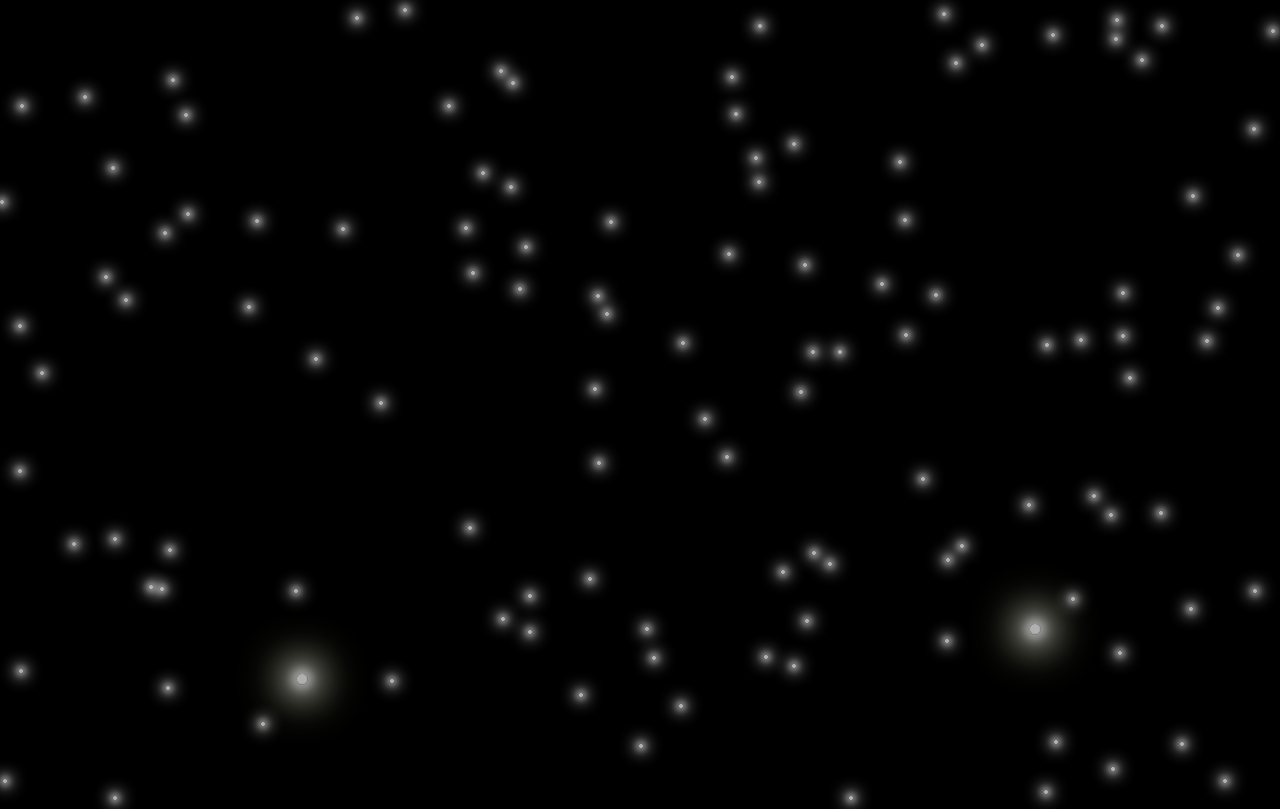
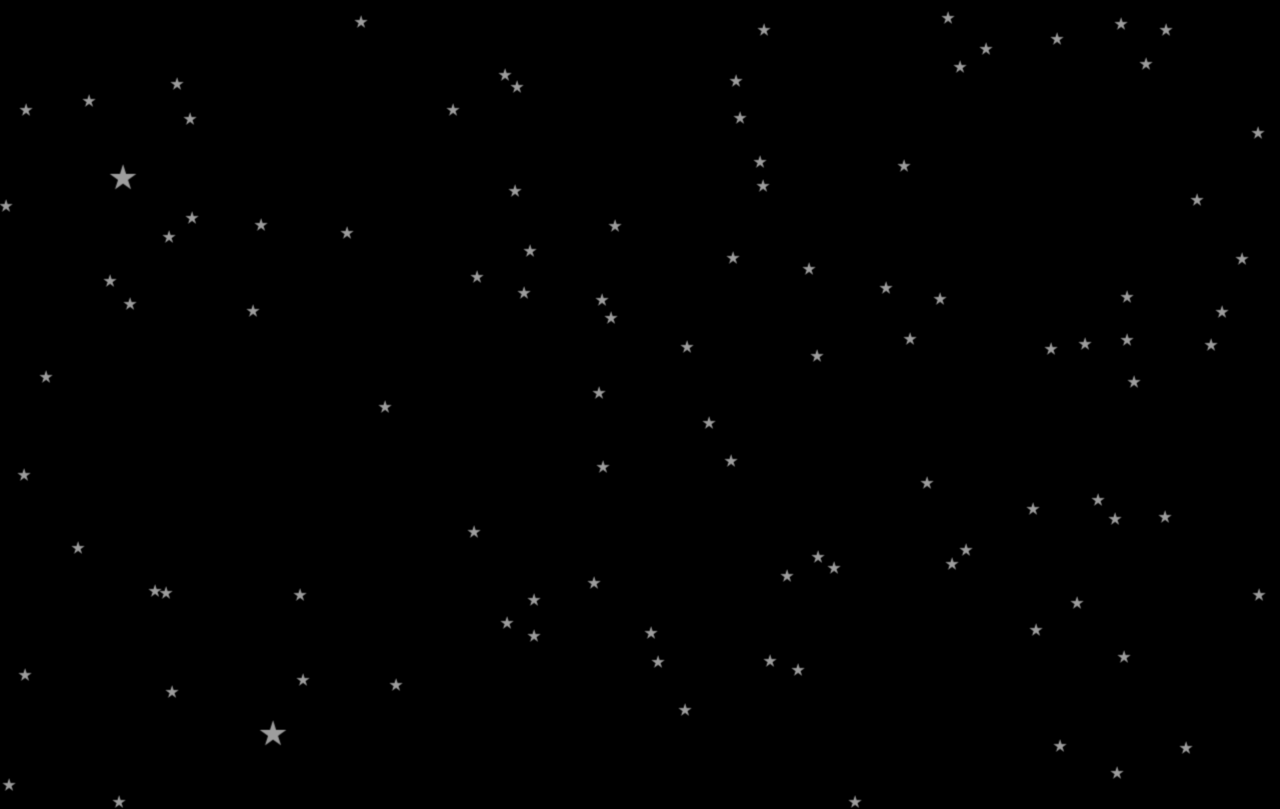
Before and after one commit to A7Spy/S-star-map-E4-FTOAO, a plain HTML site: page index.html in a window 1280 px wide. Drawn offline with Linux system fonts and the light colour scheme.

Commit message:
index.html(E4)

```diff
--- a/index.html
+++ b/index.html
@@ -10,31 +10,39 @@
       overflow: hidden;
     }
 
+    /* شكل نجم بخمس زوايا */
     .star {
       position: absolute;
-      width: 4px;
-      height: 4px;
-      background: radial-gradient(circle, white 60%, rgba(255,255,255,0) 100%);
-      border-radius: 50%;
-      box-shadow:
-        0 0 6px 2px rgba(255,255,255,0.9),
-        0 0 12px 6px rgba(255,255,255,0.5);
+      width: 12px;
+      height: 12px;
+      background: white;
+      clip-path: polygon(
+        50% 0%,
+        61% 35%,
+        98% 35%,
+        68% 57%,
+        79% 91%,
+        50% 70%,
+        21% 91%,
+        32% 57%,
+        2% 35%,
+        39% 35%
+      );
+      box-shadow: 0 0 8px rgba(255,255,255,0.8);
+      opacity: 0.9;
       animation: twinkle 3s infinite ease-in-out;
     }
 
-    /* نجمتين كبار */
+    /* نجم كبير */
     .big-star {
-      width: 10px;
-      height: 10px;
-      box-shadow:
-        0 0 10px 4px rgba(255,255,255,1),
-        0 0 25px 10px rgba(255,255,255,0.7),
-        0 0 40px 15px rgba(255,255,200,0.6);
+      width: 24px;
+      height: 24px;
+      box-shadow: 0 0 20px 8px rgba(255,255,255,1);
     }
 
     @keyframes twinkle {
-      0%, 100% { opacity: 1; transform: scale(1); }
-      50% { opacity: 0.6; transform: scale(1.15); }
+      0%,100% { opacity: 1; transform: scale(1); }
+      50% { opacity: 0.5; transform: scale(1.2); }
     }
   </style>
 </head>
@@ -42,25 +50,27 @@
   <script>
     const starNames = [
       "Sirius","Canopus","Arcturus","Vega","Capella","Rigel","Procyon","Achernar",
-      "Betelgeuse","Altair","Acrux","Aldebaran","Antares","Spica","Pollux",
-      "Fomalhaut","Deneb","Regulus","Shaula","Castor","Bellatrix","Polaris"
+      "Betelgeuse","Hadar","Altair","Acrux","Aldebaran","Antares","Spica","Pollux",
+      "Fomalhaut","Deneb","Mimosa","Regulus","Adhara","Shaula","Castor","Bellatrix",
+      "Elnath","Miaplacidus","Alnilam","Alnair","Alioth","Alnitak","Dubhe","Merak",
+      "Wezen","Sargas","Kaus Australis","Avior","Alhena","Peacock","Mirzam","Polaris"
     ];
 
     function random(min, max) {
       return Math.random() * (max - min) + min;
     }
 
-    for (let i = 0; i < 120; i++) {
+    for (let i = 0; i < 100; i++) {
       const star = document.createElement("div");
       star.classList.add("star");
       star.style.left = `${random(0, window.innerWidth)}px`;
       star.style.top = `${random(0, window.innerHeight)}px`;
-      star.title = starNames[Math.floor(Math.random() * starNames.length)];
 
-      // خلي نجمتين كبار مميزين
-      if (i === 30 || i === 90) {
+      if (i === 10 || i === 50) { // نجمتين كبار
         star.classList.add("big-star");
-        star.title += " (Giant)";
+        star.title = starNames[Math.floor(Math.random() * starNames.length)] + " (Giant)";
+      } else {
+        star.title = starNames[Math.floor(Math.random() * starNames.length)];
       }
 
       document.body.appendChild(star);
```
